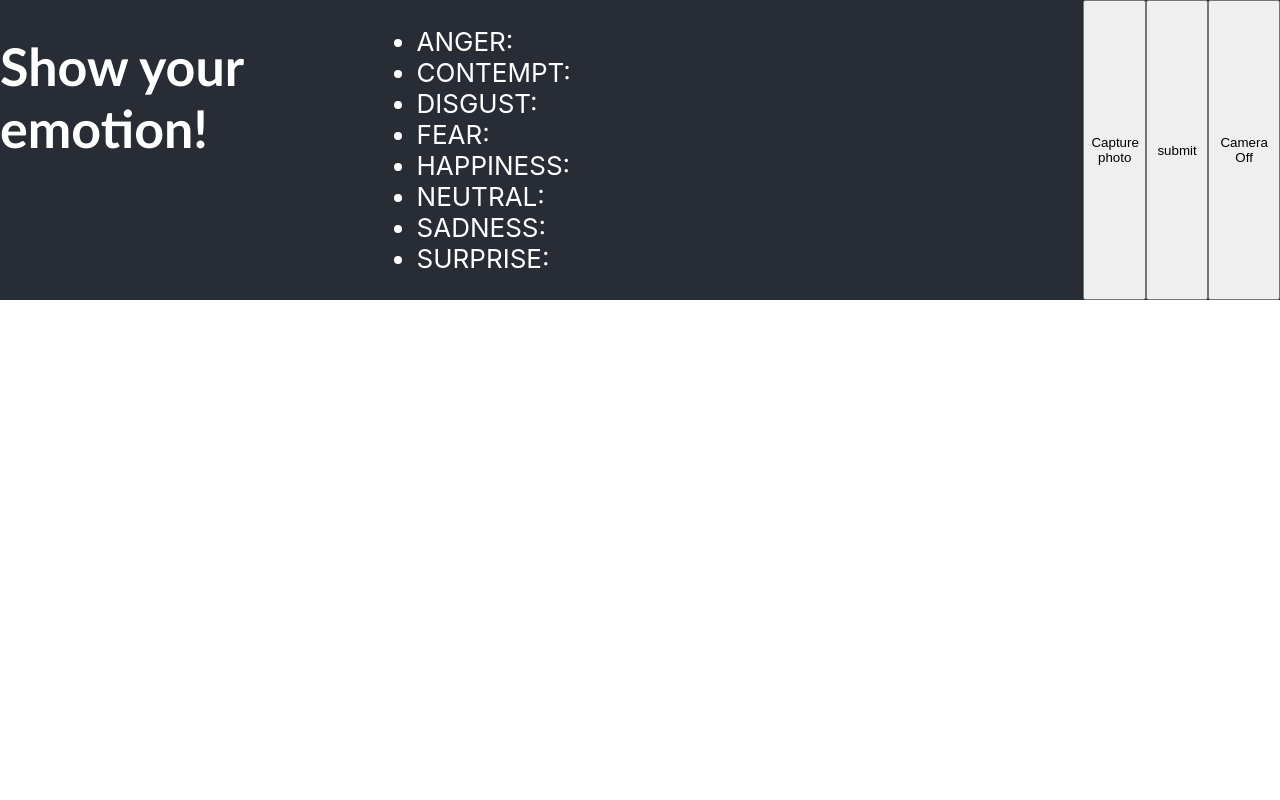
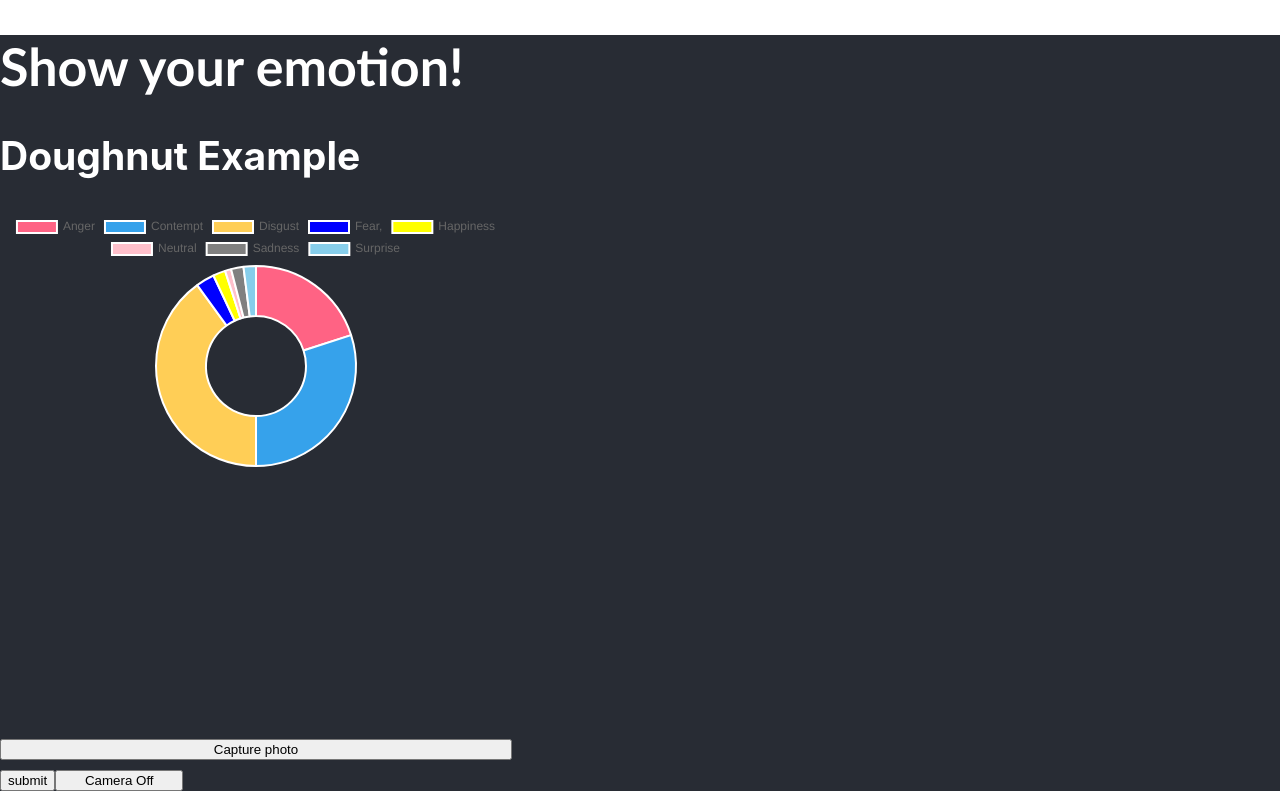
Before and after one commit to G-N555/face_catcher, a React (Create React App) app: page / in a window 1280 px wide. Built offline with nearby package versions, Linux system fonts and the light colour scheme; no server answers.

Commit message:
make doughnut chart

```diff
--- a/package.json
+++ b/package.json
@@ -5,11 +5,13 @@
   "dependencies": {
     "axios": "^0.18.0",
     "bootstrap": "^4.3.1",
+    "chart.js": "^2.8.0",
     "dotenv": "^8.0.0",
     "express": "^4.17.1",
     "knex": "^0.19.1",
     "react": "^16.9.0",
     "react-bootstrap": "^1.0.0-beta.11",
+    "react-chartjs-2": "^2.7.6",
     "react-dom": "^16.9.0",
     "react-scripts": "3.1.0",
     "react-webcam": "^1.1.1"
--- a/src/components/App.jsx
+++ b/src/components/App.jsx
@@ -65,7 +65,7 @@ class App extends Component {
   };
 
   submitData = () => {
-    const subscriptionKey = process.env.REACT_APP_AZURE_API_KEY; //キーを指定
+    const subscriptionKey = process.env.REACT_APP_AZURE_API_KEY; //my API key
     const uriBase =
       "https://face-recognition2.cognitiveservices.azure.com/face/v1.0/detect";
 
@@ -109,9 +109,13 @@ class App extends Component {
     return (
       <div className="App">
         <h1 className="title">Show your emotion!</h1>
-        {/* <Input click={this.readUploadedFileAsText} /> */}
+        {/* <Input click={this.readUploadedFileAsText} />  I left this part for any case to use*/}
+        <div className="components-container">
           <div className="response-container">
-          <Response responseData={this.state.responseFromAPI} />
+            <Response
+              ref="response"
+              responseData={this.state.responseFromAPI}
+            />
           </div>
           <div className="camera-container">
             {this.state.camera && (
@@ -121,7 +125,22 @@ class App extends Component {
               />
             )}
           </div>
-        <button type="button" onClick={this.cameraOnOff}>
+        </div>
+        <button
+          type="button"
+          className="submit-button"
+          onClick={e => {
+            this.submitData();
+            this.refs.response.updateData();
+          }}
+        >
+          submit
+        </button>
+        <button
+          type="button"
+          className="camera-off-button"
+          onClick={this.cameraOnOff}
+        >
           Camera Off
         </button>
       </div>
--- a/src/components/Input.jsx
+++ b/src/components/Input.jsx
@@ -2,6 +2,7 @@ import React, { Component } from "react";
 import "../css/Input.css";
 require("dotenv").config();
 
+//I leave this component for any case need to use
 class Input extends Component {
   constructor(props) {
     super(props);
--- a/src/components/Response.jsx
+++ b/src/components/Response.jsx
@@ -1,24 +1,69 @@
 import React, { Component } from "react";
 import "../css/Response.css";
+import { Doughnut } from "react-chartjs-2";
 
 class Response extends Component {
   constructor(props) {
     super(props);
+    this.state = {
+      data: {
+        labels: [
+          "Anger",
+          "Contempt",
+          "Disgust",
+          "Fear,",
+          "Happiness",
+          "Neutral",
+          "Sadness",
+          "Surprise"
+        ],
+        datasets: [
+          {
+            data: [20, 30, 40, 3, 2, 1, 2, 2],
+            backgroundColor: [
+              "#FF6384",
+              "#36A2EB",
+              "#FFCE56",
+              "blue",
+              "yellow",
+              "pink",
+              "gray",
+              "skyblue"
+            ],
+            hoverBackgroundColor: [
+              "#FF6384",
+              "#36A2EB",
+              "#FFCE56",
+              "blue",
+              "yellow",
+              "pink",
+              "gray",
+              "skyblue"
+            ]
+          }
+        ]
+      }
+    };
   }
+
+  updateData = e => {
+    const datasetsCopy = this.state.data.datasets.slice(0);
+    const responseData = Object.values(this.props.responseData);
+    const dataCopy = responseData.map(value => value);
+    datasetsCopy[0].data = dataCopy;
+
+    this.setState({
+      data: Object.assign({}, this.state.data, {
+        datasets: datasetsCopy
+      })
+    });
+  };
 
   render() {
     return (
       <div className="list-container">
-        <ul>
-          <li>ANGER: {this.props.responseData.anger}</li>
-          <li>CONTEMPT: {this.props.responseData.contempt}</li>
-          <li>DISGUST: {this.props.responseData.disgust}</li>
-          <li>FEAR: {this.props.responseData.fear}</li>
-          <li>HAPPINESS: {this.props.responseData.happiness}</li>
-          <li>NEUTRAL: {this.props.responseData.neutral}</li>
-          <li>SADNESS: {this.props.responseData.sadness}</li>
-          <li>SURPRISE: {this.props.responseData.surprise}</li>
-        </ul>
+        <h2 onClick={this.updateData}>Doughnut Example</h2>
+        <Doughnut data={this.state.data} />
       </div>
     );
   }
--- a/src/components/Webcam.jsx
+++ b/src/components/Webcam.jsx
@@ -24,18 +24,9 @@ export default class WebcamCapture extends React.Component {
           ref={this.setRef}
           screenshotFormat="image/jpeg"
         />
-        <div className="button-container">
-          <button className="capture" onClick={this.capture}>
-            Capture photo
-          </button>
-          <button
-            type="button"
-            className="submit"
-            onClick={this.props.submitData}
-          >
-            submit
-          </button>
-        </div>
+        <button className="capture" onClick={this.capture}>
+          Capture photo
+        </button>
       </div>
     );
   }
--- a/src/css/App.css
+++ b/src/css/App.css
@@ -1,8 +1,11 @@
 .App {
-  display: flex;
   background-color: #282c34;
   font-size: calc(10px + 2vmin);
   color: white;
+}
+
+.conponents-container {
+  text-align: center;
 }
 
 .title {
@@ -16,3 +19,11 @@
 .camera-container {
   width: 40%;
 }
+
+.camera-off-button {
+  width: 10%;
+}
+
+.submit {
+  width: 10%;
+}
--- a/src/css/Webcam.css
+++ b/src/css/Webcam.css
@@ -1,21 +1,9 @@
-.video-container {
-  display: flex;
+.capture {
   width: 100%;
   height: 100%;
 }
+
 .video {
-  width: 70%;
+  width: 100%;
   height: 100%;
 }
-
-.button-container {
-  display: flex;
-}
-
-.capture {
-  width: 50%;
-}
-
-.submit {
-  width: 50%;
-}
```
Also changed, not shown: 2 other files (tests, documents, lock files or other folders). Lines whose indentation alone changed are shown as unchanged.
